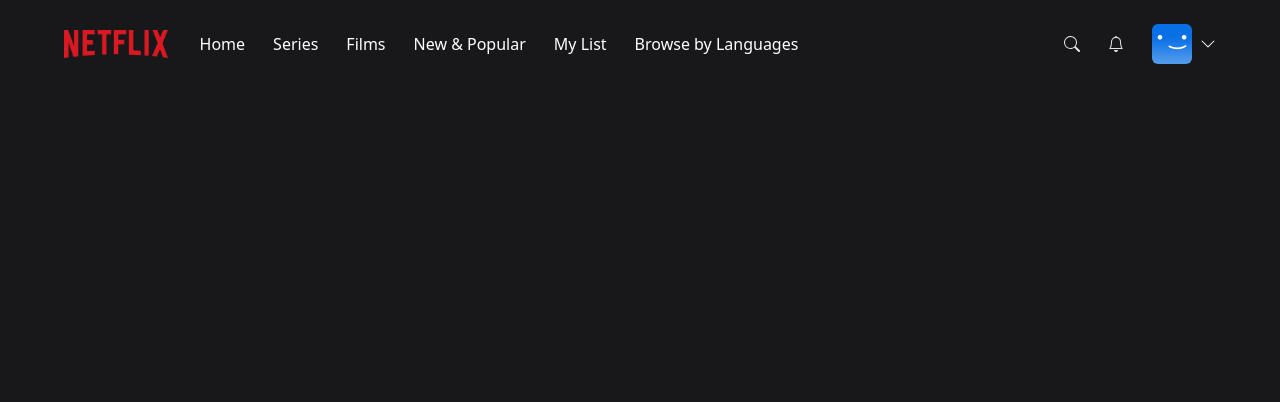
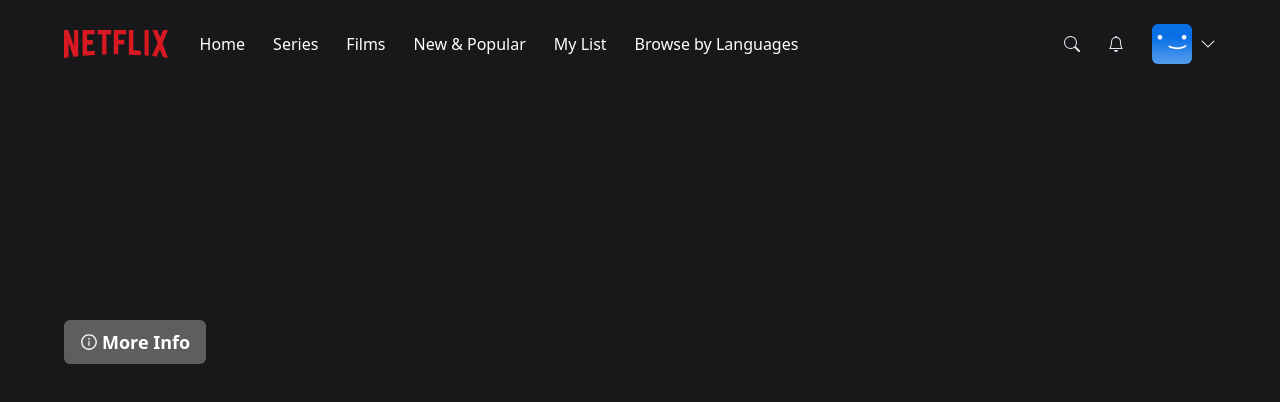
Before and after one commit to Lexand-dev/netflix-clone, a Next.js app: page / in a window 1280 px wide. Shown: the top 402 px of the page. Built offline with nearby package versions, Linux system fonts and the light colour scheme; no server answers; the database is empty; sample sign-in values are in the browser's storage.

Commit message:
feat:add billboard component & random endpoint

```diff
--- /dev/null
+++ b/components/Billboard.tsx
@@ -0,0 +1,74 @@
+import useBillboard from "@/hooks/useBillboard";
+
+import { AiOutlineInfoCircle } from "react-icons/ai";
+
+const Billboard = () => {
+  const { movie } = useBillboard();
+
+  return (
+    <div className="relative h-[56.25vw">
+      <video
+        className="
+          w-full
+          h-[56.25vw]
+          object-cover
+          brightness-[60%]
+        "
+        autoPlay
+        muted
+        loop
+        poster={movie?.thumbnailUrl}
+        src={movie?.videoUrl}>
+
+      </video>
+      <div className="absolute top[30%] md:top-[40%] ml-4 md:ml-16">
+        <p className="
+          text-white
+            text-xl md:text-5xl
+            h-full w-[50%]
+            lg:text-6xl
+            font-bold
+            drop-shadow-xl
+          ">
+          {movie?.title}
+        </p>
+        <p className="
+          text-white
+          text-[8px] md:text-lg
+          w-[90%]
+          md:w-[80%] lg:w-[50%]
+          mt-3
+          md:mt-8
+          drop-shadow-xl
+        ">
+          {movie?.description}
+        </p>
+        <div className="flex flex-row items-center mt-3 md:mt-4 gap-3">
+          <button
+            className="
+              bg-white
+              text-white
+              bg-opacity-30
+              rounded-md
+              py-1 md:py-2
+              px-2 md:px-4
+              w-auto
+              text-sm md:text-lg
+              font-semibold
+              flex
+              flex-row
+              items-center
+              hover:bg-opacity-20
+              transition
+            "
+          >
+            <AiOutlineInfoCircle className="mr-1" />
+            More Info
+          </button>
+        </div>
+      </div>
+    </div>
+   );
+}
+
+export default Billboard;
--- /dev/null
+++ b/hooks/useBillboard.ts
@@ -0,0 +1,19 @@
+import useSWR from "swr";
+
+import fetcher from "@/lib/fetcher";
+
+const useBillboard = () => {
+  const { data, error } = useSWR("/api/random", fetcher, {
+    revalidateIfStale: false,
+    revalidateOnFocus: false,
+    revalidateOnReconnect: false,
+  });
+
+  return {
+    movie: data,
+    isLoading: !error && !data,
+    isError: error,
+  };
+}
+
+export default useBillboard;
--- /dev/null
+++ b/pages/api/movies/index.ts
@@ -0,0 +1,25 @@
+import { NextApiRequest, NextApiResponse } from "next";
+
+import prismadb from "@/lib/prismadb";
+import serverAuth from "@/lib/serverAuth";
+
+export default async function handler(
+  req: NextApiRequest,
+  res: NextApiResponse
+) {
+  if (req.method !== "GET") {
+    res.status(405).end()
+    return;
+  }
+  try {
+    await serverAuth(req, res);
+
+    const movies = await prismadb.movie.findMany()
+
+    return res.status(200).json(movies);
+  } catch (error) {
+    console.log(error);
+    res.status(400).end
+    return;
+  }
+}
--- /dev/null
+++ b/pages/api/random.ts
@@ -0,0 +1,31 @@
+import { NextApiRequest, NextApiResponse } from "next";
+
+import prismadb from "@/lib/prismadb";
+import serverAuth from "@/lib/serverAuth";
+
+export default async function handler(
+  req: NextApiRequest,
+  res: NextApiResponse
+) {
+  if (req.method !== "GET") {
+    res.status(405).json({ error: "method not allowed, use GET" });
+    return;
+  }
+  try {
+    await serverAuth(req, res);
+
+    const movieCount = await prismadb.movie.count();
+    const randomIndex = Math.floor(Math.random() * movieCount);
+
+    const randomMovies = await prismadb.movie.findMany({
+      take: 1,
+      skip: randomIndex,
+    });
+
+    return res.status(200).json(randomMovies[0]);
+  } catch (error) {
+    console.log(error);
+    res.status(400).end
+    return;
+  }
+}
--- a/pages/index.tsx
+++ b/pages/index.tsx
@@ -1,3 +1,4 @@
+import Billboard from '@/components/Billboard';
 import Navbar from '@/components/Navbar';
 import { NextPageContext } from 'next';
 import { getSession } from 'next-auth/react';
@@ -26,6 +27,7 @@ export default function Home() {
   return (
     <>
       <Navbar />
+      <Billboard />
     </>
   )
 }
```
